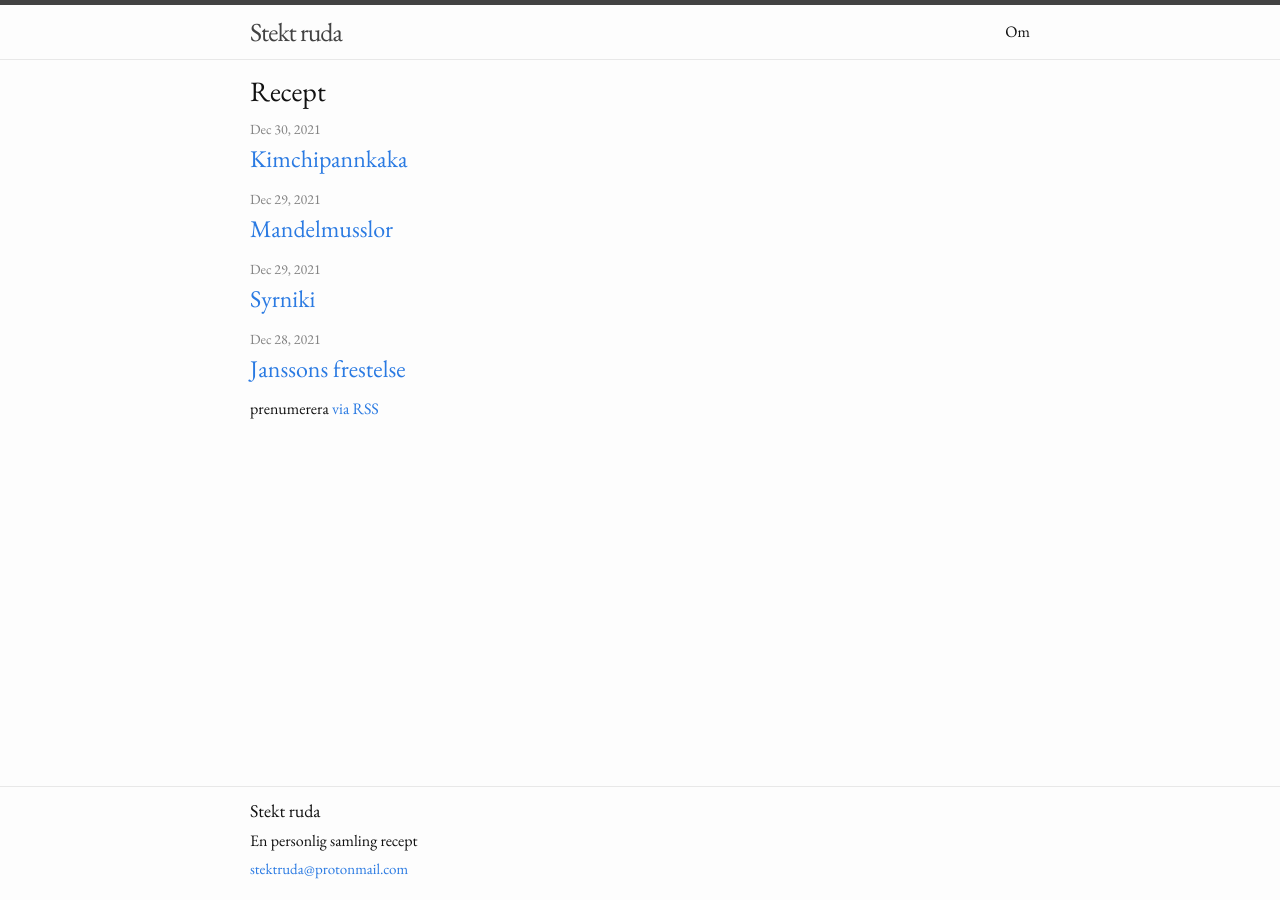
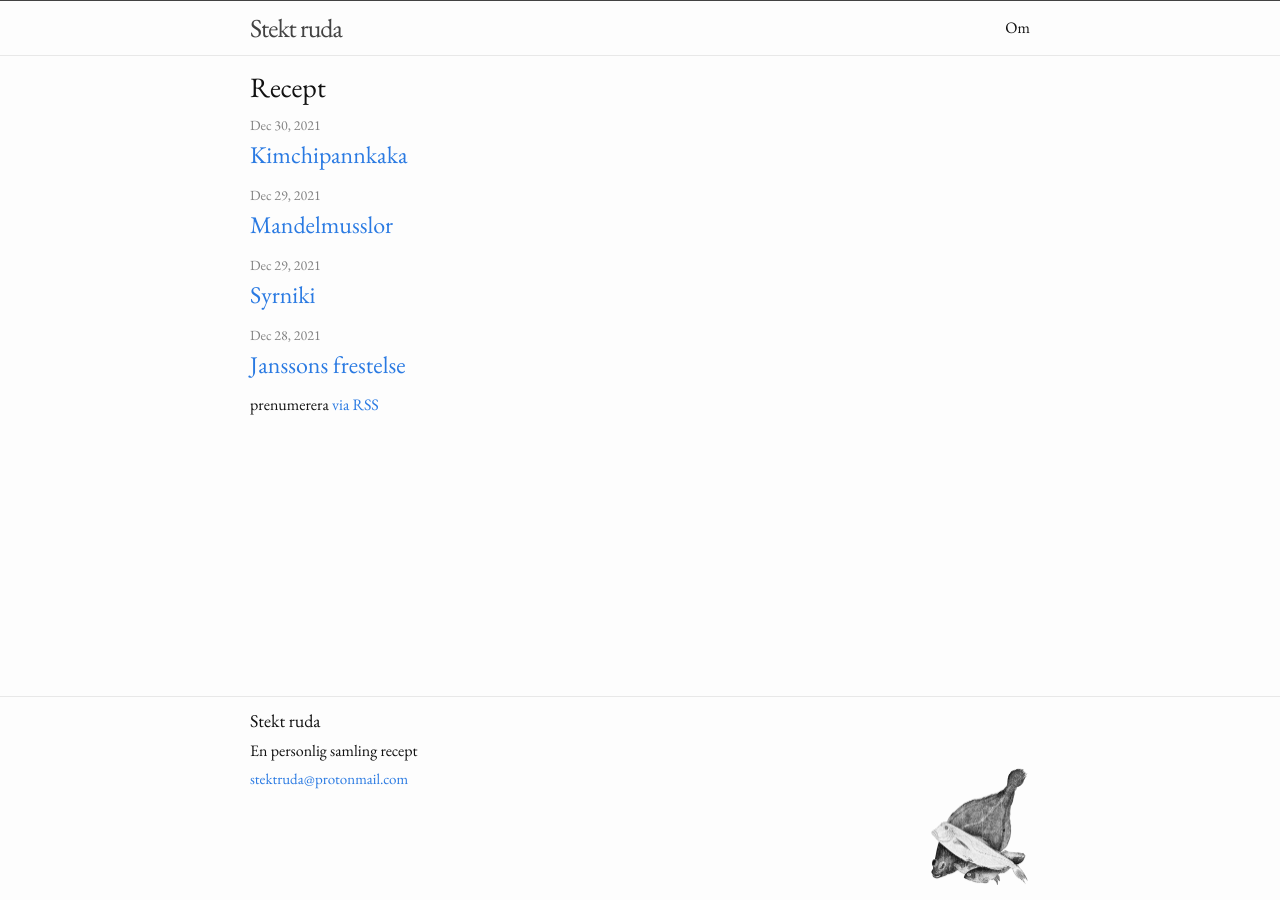
Before and after one commit to KlasWa/StektRuda, a Jekyll site: the page built from index.markdown, in a window 1280 px wide. Built offline with Jekyll 4.4.1, drawn with Linux system fonts in a browser that asks for light colours.

Commit message:
Added picture in footer Added favicon

```diff
--- a/_config.yml
+++ b/_config.yml
@@ -23,9 +23,10 @@
 description: >- # this means to ignore newlines until "baseurl:". It will appear in your document head meta (for Google search results) and in your feed.xml site description.
   En personlig samling recept
 baseurl: "" # the subpath of your site, e.g. /blog
-url: "" # the base hostname & protocol for your site, e.g. http://example.com
+url: https://stektruda.se # the base hostname & protocol for your site, e.g. http://example.com
 twitter_username:
 github_username:
+lang: sv
 
 # Build settings
 theme: minima
--- a/_includes/footer.html
+++ b/_includes/footer.html
@@ -23,6 +23,9 @@
       <div class="footer-col footer-col-2">
         {%- include social.html -%}
       </div>
+      <div class="footer-col footer-col-3">
+        <img src="/assets/ruda.png" style="float: right;" width="100px">
+      </div>
     </div>
 
   </div>
--- a/_includes/head.html
+++ b/_includes/head.html
@@ -2,6 +2,13 @@
   <meta charset="utf-8">
   <meta http-equiv="X-UA-Compatible" content="IE=edge">
   <meta name="viewport" content="width=device-width, initial-scale=1">
+  <link rel="apple-touch-icon" sizes="180x180" href="/apple-touch-icon.png">
+  <link rel="icon" type="image/png" sizes="32x32" href="/favicon-32x32.png">
+  <link rel="icon" type="image/png" sizes="16x16" href="/favicon-16x16.png">
+  <link rel="manifest" href="/site.webmanifest">
+  <link rel="mask-icon" href="/safari-pinned-tab.svg" color="#333333">
+  <meta name="msapplication-TileColor" content="#ffc40d">
+  <meta name="theme-color" content="#ffffff">
   {%- seo -%}
   <link rel="stylesheet" href="{{ "/assets/main.css" | relative_url }}">
   {%- feed_meta -%}
--- a/_sass/custom.scss
+++ b/_sass/custom.scss
@@ -1,3 +1,7 @@
 .post-content ul {
-	padding-left: $spacing-unit;
+  padding-left: $spacing-unit;
 }
+
+.site-header {
+  border-top: 1px solid $grey-color-dark;
+}
```
Also changed, not shown: browserconfig.xml (added, +9 -0 lines), android-chrome-192x192.png (added), android-chrome-384x384.png (added), apple-touch-icon.png (added), assets/ruda.png (added), favicon-16x16.png (added), favicon-32x32.png (added), favicon.ico (added), mstile-150x150.png (added), safari-pinned-tab.svg (added), site.webmanifest (added).
